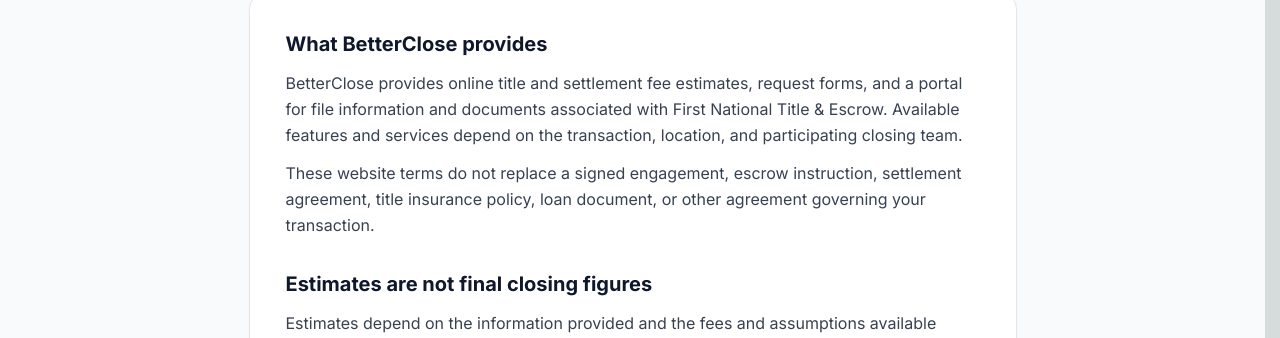
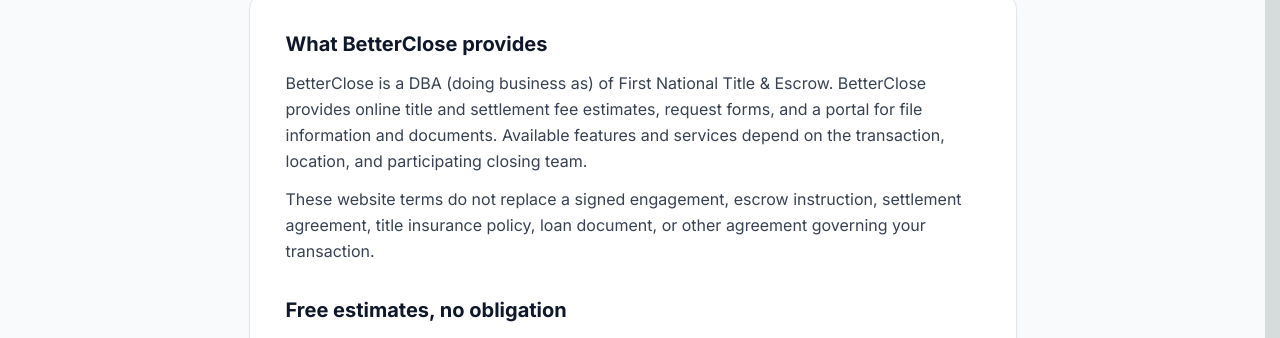
Before and after one commit to Tomduhamel1/DTC-Title, a Next.js app: page /terms in a window 1280 px wide. Shown: the part 462-800 px from the top of the page. Built offline with nearby package versions, Linux system fonts and the light colour scheme; no server answers.

Commit message:
Reflect owner decisions in draft website policies

```diff
--- a/src/app/privacy/page.tsx
+++ b/src/app/privacy/page.tsx
@@ -10,14 +10,14 @@
   return <PolicyPage title="Privacy Policy"
     introduction="How information is used when you request an estimate, open a file, or use the BetterClose portal."
     reviewItems={[
-      'Confirm the exact legal operator name and that the contact address below handles privacy requests.',
+      'BetterClose is a DBA of First National Title & Escrow, as confirmed by the owner. Confirm the full legal entity name, including any suffix. Create and verify contact@betterclose.co and its forwarding to Steve before using it for privacy requests.',
       'Confirm company-wide collection, sharing, service providers, advertising, and any sale or sharing of personal information. Source-code review cannot establish these business practices.',
       'Approve the actual retention practices, request-verification process, and any state-specific rights or opt-out mechanisms that apply.',
       'Determine which financial privacy notices and other required disclosures apply to FNTE and BetterClose. This website draft is not a substitute for those notices.',
-      'Set the effective date and approve the final text before removing the draft notice or allowing search indexing.',
+      'Use the final publication date as the effective date, as approved by the owner. This draft is not yet effective; approve the final text before removing the draft notice or allowing search indexing.',
     ]}>
     <PolicySection title="About this policy">
-      <p>This policy covers the BetterClose website and file portal, associated with First National Title &amp; Escrow. It describes information handled through these online services.</p>
+      <p>BetterClose is a DBA (doing business as) of First National Title &amp; Escrow. This policy covers the BetterClose website and file portal and describes information handled through these online services.</p>
       <p>Your lender, title insurer, real estate professional, and other transaction participants may have their own privacy notices. Separate notices may also apply to your title, escrow, or settlement services.</p>
     </PolicySection>
     <PolicySection title="Information you provide">
--- a/src/app/terms/page.tsx
+++ b/src/app/terms/page.tsx
@@ -11,14 +11,19 @@
   return <PolicyPage title="Terms of Service"
     introduction="Guidelines for using BetterClose estimates, file services, and document sharing."
     reviewItems={[
-      'Confirm the legal operator name and review these website terms with the applicable closing and settlement agreements.',
-      'Decide whether and how users will accept the final terms. This draft does not add a click-to-accept requirement or record agreement on behalf of existing users.',
+      'BetterClose is a DBA of First National Title & Escrow, as confirmed by the owner. Confirm the full legal entity name, including any suffix, and align these terms with the applicable closing and settlement agreements.',
+      'Review whether an acceptance step is needed for account or order terms without adding one to free estimates. This draft does not add a click-to-accept requirement or record agreement on behalf of existing users.',
       'Have counsel confirm any required eligibility, jurisdiction, consumer-protection, and other provisions. No arbitration clause, governing-law choice, or liability cap has been invented.',
-      'Set the effective date and approve the final text before removing the draft notice or allowing search indexing.',
+      'Create and verify contact@betterclose.co and its forwarding to Steve before publishing it as the legal and privacy contact.',
+      'Use the final publication date as the effective date, as approved by the owner. This draft is not yet effective; approve the final text before removing the draft notice or allowing search indexing.',
     ]}>
     <PolicySection title="What BetterClose provides">
-      <p>BetterClose provides online title and settlement fee estimates, request forms, and a portal for file information and documents associated with First National Title &amp; Escrow. Available features and services depend on the transaction, location, and participating closing team.</p>
+      <p>BetterClose is a DBA (doing business as) of First National Title &amp; Escrow. BetterClose provides online title and settlement fee estimates, request forms, and a portal for file information and documents. Available features and services depend on the transaction, location, and participating closing team.</p>
       <p>These website terms do not replace a signed engagement, escrow instruction, settlement agreement, title insurance policy, loan document, or other agreement governing your transaction.</p>
+    </PolicySection>
+    <PolicySection title="Free estimates, no obligation">
+      <p>Requesting a BetterClose estimate is free and carries no obligation to order title or settlement services. Getting an estimate does not authorize paid work.</p>
+      <p>If you decide to order title or settlement services, the scope of work and any applicable charges are addressed separately with your closing team and in the agreements governing your transaction.</p>
     </PolicySection>
     <PolicySection title="Estimates are not final closing figures">
       <p>Estimates depend on the information provided and the fees and assumptions available when they are generated. Final fees can change with the property, loan, title work, services required, and applicable government or third-party charges.</p>
--- a/src/components/FooterComprehensive.tsx
+++ b/src/components/FooterComprehensive.tsx
@@ -169,7 +169,7 @@
         {/* Bottom Bar */}
         <div className="border-t border-gray-800 pt-8 flex flex-col md:flex-row justify-between items-center gap-4">
           <div className="text-sm text-gray-500">
-            © 2025 BetterClose, a division of First National Title & Escrow. All rights reserved.
+            © 2025 BetterClose, a DBA of First National Title & Escrow. All rights reserved.
           </div>
           <div className="flex items-center gap-4 text-xs text-gray-500">
             <span>BBB Accredited</span>
```
Also changed, not shown: 1 other file (tests, documents, lock files or other folders).
